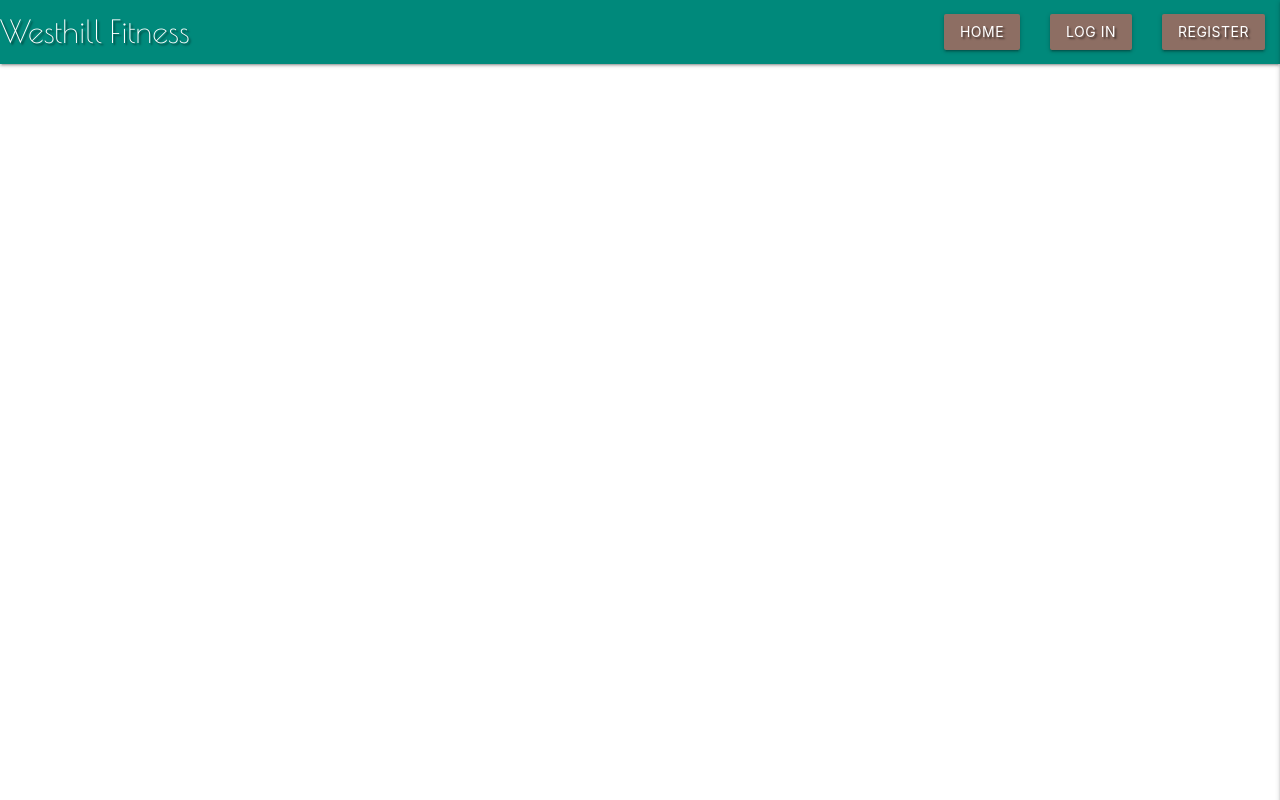
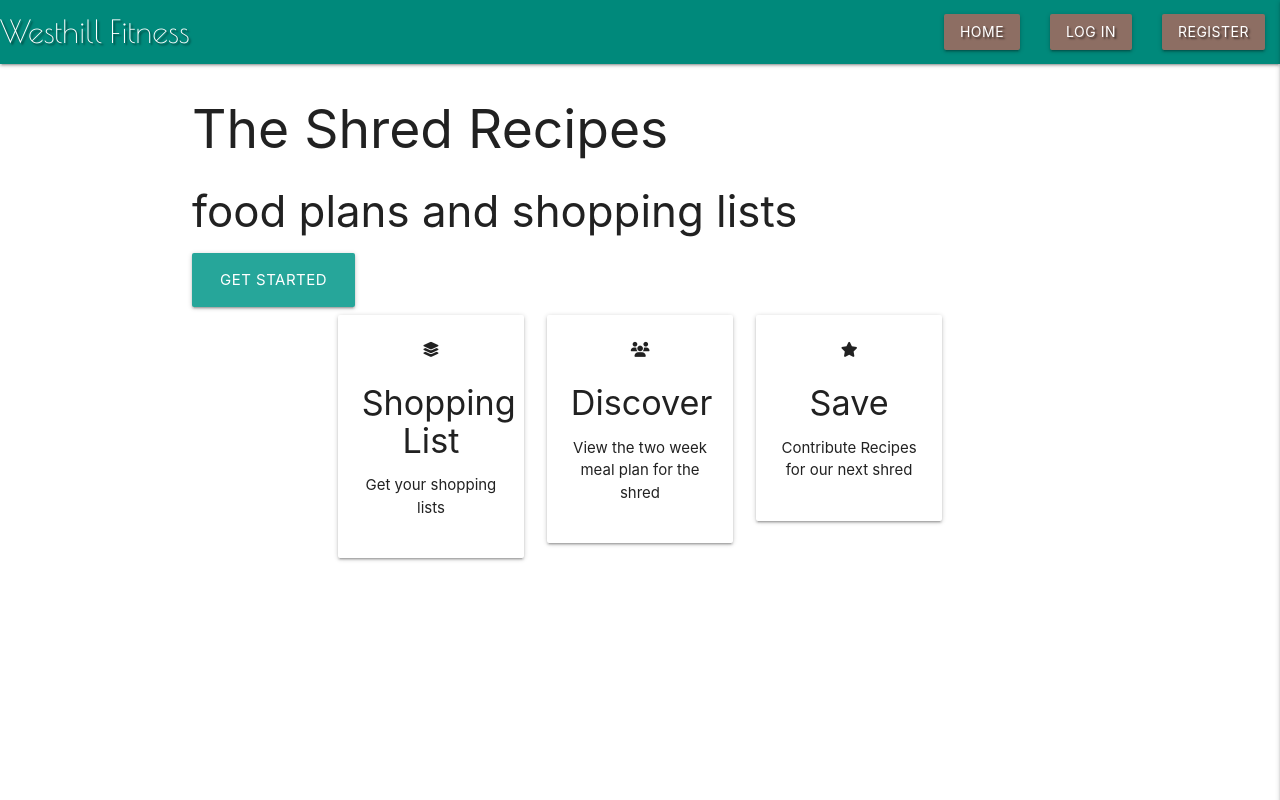
Before and after one commit to GraeA85/Recipe-ository, a Flask app: template templates/index.html in a window 1280 px wide. Run offline with Flask 2, Linux system fonts and the light colour scheme; the template is opened without the code that fills it, so the values that code supplies are empty; some libraries are stand-ins or nearby versions.

Commit message:
add basic index.html page

```diff
--- /dev/null
+++ b/templates/contribute.html
@@ -0,0 +1,4 @@
+{% extends "base.html" %}
+{% block content %}
+
+{% endblock %}
--- a/templates/index.html
+++ b/templates/index.html
@@ -1,67 +1,54 @@
 {% extends "base.html" %}
-{% block header %}
-<!--hero-->
-<section id="hero">
-	<div class="container">
-		<div class="row">
-			<div class="col-12 p-0">
-				<div class="hero-image-container">
-					<div class="hero-image ">
-						<div class="container-fluid">
-							<div class="row">
-								<div class="col-12 col-md-6 hero-text">
-									<p class="mgd-display-1">Westhill Fitness <span
-											class="mgd-underline">Two week Shred</span>?</p>
-									<p class="mgd-display-2">Feeling tired and meh?</p>
-									<p class="mgd-display-3">Kickstart your health kick with our two-week shred!</p>
-								</div>
-							</div>
-						</div>
-					</div>
-				</div>
-			</div>
-		</div>
-	</div>
-</section>
-<!--/hero-->
+{% block content %}
 
-<!--quick-links-->
-<section id="quick-links">
-	<div class="container">
-		<div class="row gy-1 pt-1">
-			<div class="col-12 col-md-4 quick-links-col-1">
-				<div class="quick-links-image-container">
-					<div class="quick-links-image image2">
-						<div class="quick-links-text">
-							<a href="{{ url_for('recipes') }}">&nbsp;Recipes&nbsp;</a>
-						</div>
-					</div>
-				</div>
-			</div>
-			<div class="col-12 col-md-4 quick-links-col-2">
-				<div class="quick-links-image-container">
-					<div class="quick-links-image image3">
-						<div class="quick-links-text">
-							<a href="{{ url_for('about') }}">&nbsp;About us&nbsp;</a>
-						</div>
-					</div>
-				</div>
-			</div>
-			<div class="col-12 col-md-4 quick-links-col-3">
-				<div class="quick-links-image-container">
-					<div class="quick-links-image image4">
-						<div class="quick-links-text">
-							<a href="{{ url_for('contact') }}">&nbsp;Contact us&nbsp;</a>
-						</div>
-					</div>
-				</div>
-			</div>
-		</div>
-	</div>
-</section>
-<!--/quick-links-->
+<!--closing div to close container on base template and allow full width jumbatron-->
+</div>
+
+<div class="jumbotron" title="Westhill Fitness - Shred">
+    <div class="jumbatron-overlay"></div>
+    <div class="jumbatron-content">
+        <h2 class="page-title-responsive">The Shred Recipes</h2>
+        <h3 class="page-subtitle">food plans and shopping lists</h3>
+        {% if session.user %}
+        <a href="{{ url_for('get_recipes') }}" class="btn waves-effect waves-light gather-colour btn-large">View recipes in the shred meal plan</a>
+        {% else %}
+        <a href="{{ url_for('register') }}" class="btn waves-effect waves-light gather-colour btn-large">Get Started</a>
+        {% endif %}
+    </div>
+</div>
+
+<div class="container">
+        <div class="row three-across">
+            <div class="col s12 m6 l4 center-align">
+                <div class="card-panel">
+                <i class="fa-solid fa-layer-group gather-red-text" aria-hidden="true"></i>
+                <h4 class="page-title gather-red-text">Shopping List</h4>
+                <p>Get your shopping lists</p>
+                {% if session.user %}
+                    <a href="{{ url_for('shopping_lists') }}" class="btn waves-effect waves-light gather-colour">Shopping Lists</a>
+                {% endif %}
+                </div>
+            </div>
+            <div class="col s12 m6 l4 center-align">
+                <div class="card-panel">
+                <i class="fa-solid fa-users gather-red-text" aria-hidden="true"></i>
+                <h4 class="page-title gather-red-text">Discover</h4>
+                <p>View the two week meal plan for the shred</p>
+                {% if session.user %}
+                    <a href="{{ url_for('get_recipes') }}" class="btn waves-effect waves-light gather-colour">Browse Food Plans</a>
+                {% endif %}
+            </div>
+            </div>
+            <div class="col s12 m12 l4 center-align">
+                <div class="card-panel">
+                <i class="fa-solid fa-star gather-red-text" aria-hidden="true"></i>
+                <h4 class="page-title gather-red-text">Save</h4>
+                <p>Contribute Recipes for our next shred</p>
+                {% if session.user %}
+                <a href="{{ url_for('recipes') }}" class="btn waves-effect waves-light gather-colour">Contribute and see submitted Recipes</a>
+                {% endif %}
+            </div>
+            </div>
+    </div>
 
 {% endblock %}
-
-{% block footer %}
-{% endblock %}
--- /dev/null
+++ b/templates/shopping_lists.html
@@ -0,0 +1,4 @@
+{% extends "base.html" %}
+{% block content %}
+
+{% endblock %}
```
